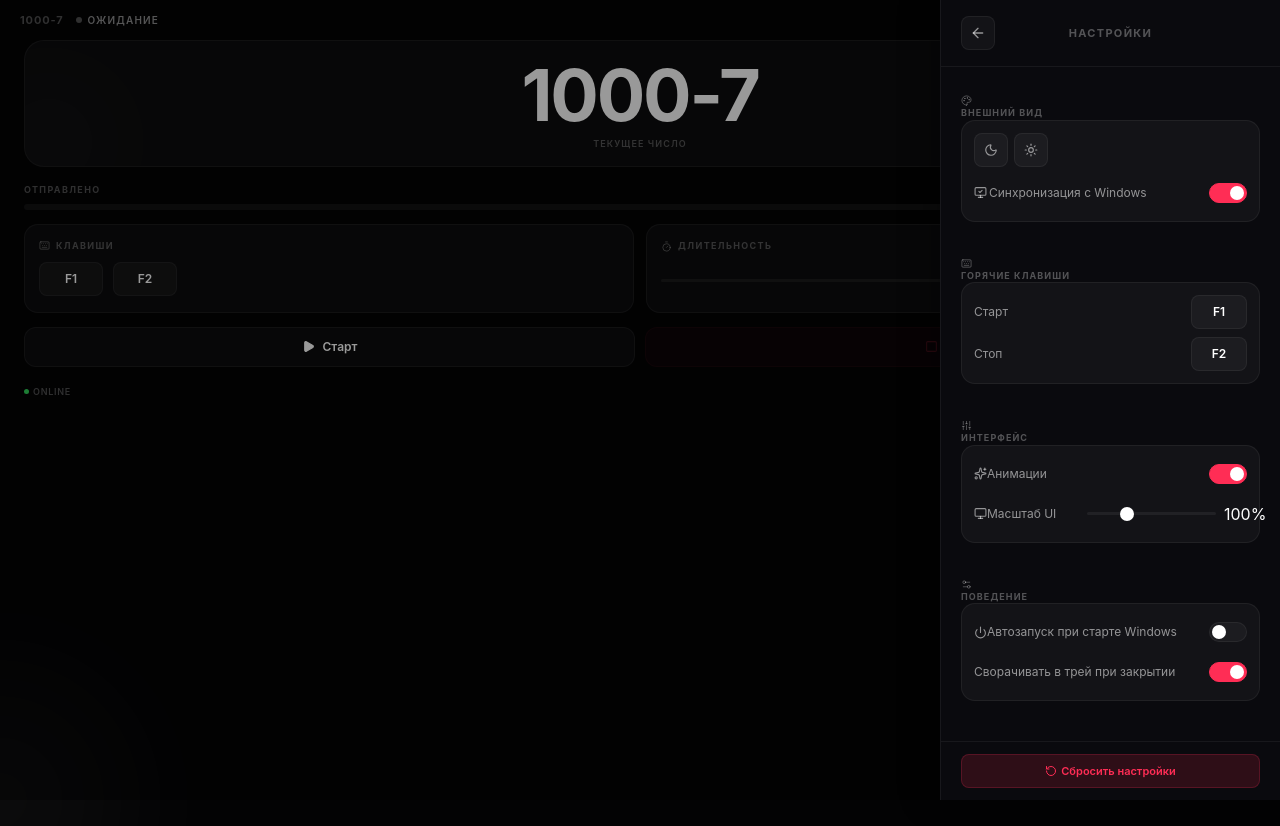
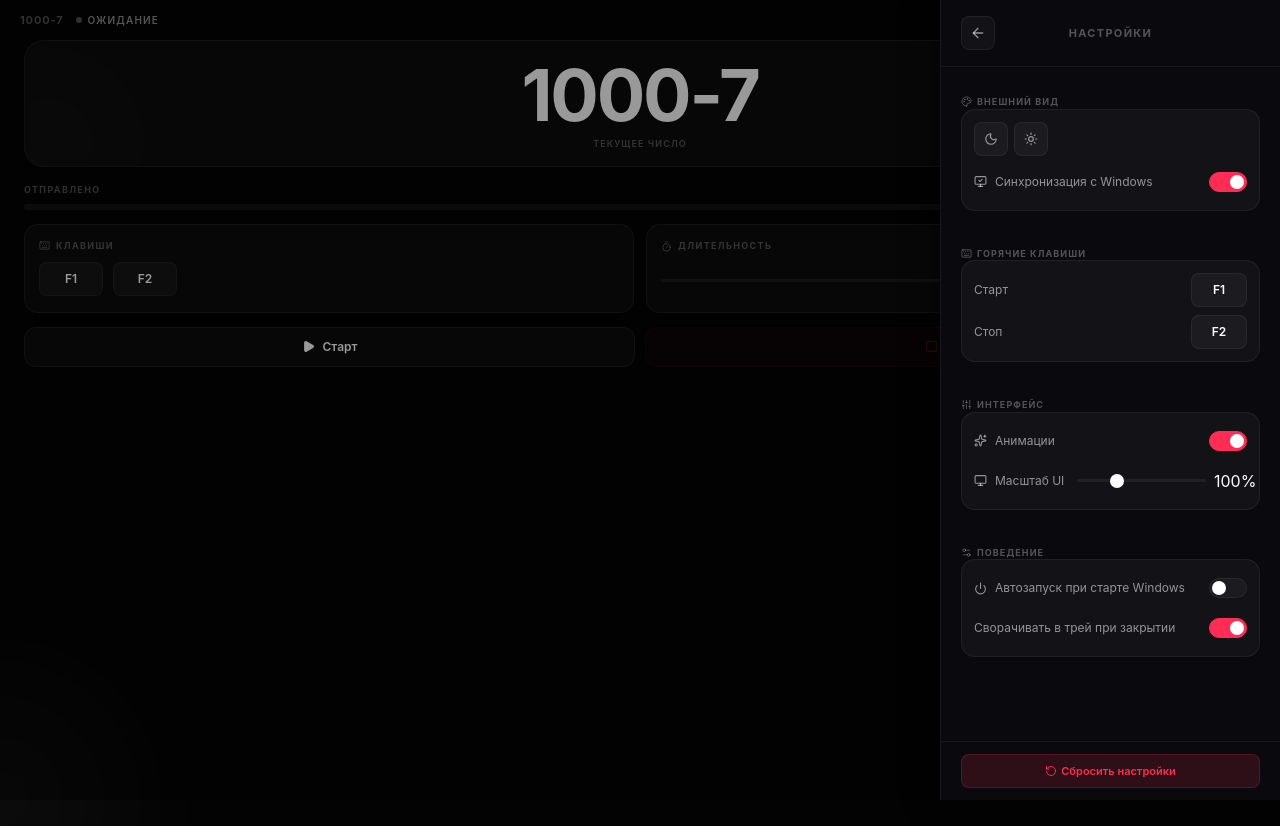
Before and after one commit to horr1ble171/1000-7, a React (Vite) app: page / in a window 1280 px wide. Both pictures are taken after a click on the button 1135 px from the left and 20 px from the top of the page. Shown: the top 826 px of the page. Built offline with nearby package versions, Linux system fonts and the light colour scheme.

Commit message:
fix: empty bottom space removed, online badge removed, settings icon spacing fixed, scale slider overflow fixed

```diff
--- a/src/renderer/App.tsx
+++ b/src/renderer/App.tsx
@@ -114,11 +114,7 @@ export default function App() {
 
         <Controls onStart={handleStart} onStop={handleStop} status={status} />
 
-        <div className="footer-row">
-          <span className="footer-item">
-            <span className={`network-dot ${online ? 'online' : 'offline'}`} />
-            {online ? 'Online' : 'Offline'}
-          </span>
+        <div className="footer-row" style={{ justifyContent: 'flex-end' }}>
           <span className="footer-item">v1.0.0</span>
         </div>
       </div>
--- a/src/renderer/components/Settings.tsx
+++ b/src/renderer/components/Settings.tsx
@@ -93,7 +93,7 @@ export function Settings({ isOpen, onClose }: SettingsProps) {
 
   const Row = ({ label, icon, children }: any) => (
     <div className="settings-row">
-      <span className="settings-label-text">{icon}{label}</span>
+      <span className="settings-label-text">{icon && <span style={{ display: 'flex' }}>{icon}</span>}{label}</span>
       {children}
     </div>
   )
@@ -109,13 +109,13 @@ export function Settings({ isOpen, onClose }: SettingsProps) {
       <div className="settings-body">
         {/* Внешний вид */}
         <div className="settings-group">
-          <div className="settings-group-label"><Palette size={11} style={{ marginRight: 4, verticalAlign: -1 }} />Внешний вид</div>
+          <div className="settings-group-label" style={{ display: 'flex', alignItems: 'center', gap: 5 }}><Palette size={11} />Внешний вид</div>
           <div className={window.innerHeight > 700 ? 'glass-card' : ''} style={window.innerHeight <= 700 ? { padding: '8px 0' } : { padding: 12 }}>
             <div style={{ display: 'flex', gap: 6, marginBottom: 10 }}>
               <button className={`theme-btn ${!syncThemeWithOS && theme === 'dark' ? 'active' : ''}`} onClick={() => handleTheme('dark')}><Moon size={14} /></button>
               <button className={`theme-btn ${!syncThemeWithOS && theme === 'light' ? 'active' : ''}`} onClick={() => handleTheme('light')}><Sun size={14} /></button>
             </div>
-            <Row label="Синхронизация с Windows" icon={<MonitorCheck size={13} style={{ marginRight: 2 }} />}>
+            <Row label="Синхронизация с Windows" icon={<MonitorCheck size={13} />}>
               <div className={`toggle-switch ${syncThemeWithOS ? 'active' : ''}`} onClick={toggleSync} />
             </Row>
           </div>
@@ -123,7 +123,7 @@ export function Settings({ isOpen, onClose }: SettingsProps) {
 
         {/* Горячие клавиши */}
         <div className="settings-group">
-          <div className="settings-group-label"><Keyboard size={11} style={{ marginRight: 4, verticalAlign: -1 }} />Горячие клавиши</div>
+          <div className="settings-group-label" style={{ display: 'flex', alignItems: 'center', gap: 5 }}><Keyboard size={11} />Горячие клавиши</div>
           <div className="glass-card" style={{ padding: 12 }}>
             <Row label="Старт">
               <button className={`hotkey-pill ${listening === 'start' ? 'listening' : ''}`} style={{ minWidth: 56 }} onClick={() => handleHotkeyClick('start')}>
@@ -140,15 +140,15 @@ export function Settings({ isOpen, onClose }: SettingsProps) {
 
         {/* Интерфейс */}
         <div className="settings-group">
-          <div className="settings-group-label"><Sliders size={11} style={{ marginRight: 4, verticalAlign: -1 }} />Интерфейс</div>
+          <div className="settings-group-label" style={{ display: 'flex', alignItems: 'center', gap: 5 }}><Sliders size={11} />Интерфейс</div>
           <div className="glass-card" style={{ padding: 12 }}>
             <Row label="Анимации" icon={<Sparkles size={13} />}>
               <div className={`toggle-switch ${animations ? 'active' : ''}`} onClick={toggleAnim} />
             </Row>
             <Row label="Масштаб UI" icon={<Monitor size={13} />}>
-              <div style={{ display: 'flex', alignItems: 'center', gap: 8, flex: 1, maxWidth: 160 }}>
+              <div style={{ display: 'flex', alignItems: 'center', gap: 8, flex: 1, maxWidth: 170 }}>
                 <input type="range" className="scale-slider" min={80} max={150} step={5} value={uiScale} onChange={handleScale} />
-                <span className="scale-value">{uiScale}%</span>
+                <span className="scale-value" style={{ minWidth: 32, textAlign: 'right' }}>{uiScale}%</span>
               </div>
             </Row>
           </div>
@@ -156,7 +156,7 @@ export function Settings({ isOpen, onClose }: SettingsProps) {
 
         {/* Поведение */}
         <div className="settings-group">
-          <div className="settings-group-label"><Settings2 size={11} style={{ marginRight: 4, verticalAlign: -1 }} />Поведение</div>
+          <div className="settings-group-label" style={{ display: 'flex', alignItems: 'center', gap: 5 }}><Settings2 size={11} />Поведение</div>
           <div className="glass-card" style={{ padding: 12 }}>
             <Row label="Автозапуск при старте Windows" icon={<Power size={13} />}>
               <div className={`toggle-switch ${autoStart ? 'active' : ''}`} onClick={toggleAutoStart} />
--- a/src/renderer/styles/globals.css
+++ b/src/renderer/styles/globals.css
@@ -141,6 +141,10 @@ html, body {
   gap: var(--sp-14);
   overflow-y: auto;
   min-height: 0;
+}
+
+.content > :last-child {
+  margin-top: auto;
 }
 
 /* ─── Cards ───────────────────────────────────────────────── */
@@ -431,7 +435,7 @@ html, body {
   color: var(--text-secondary);
   display: flex;
   align-items: center;
-  gap: var(--sp-6);
+  gap: 8px;
 }
 
 .settings-backdrop {
@@ -471,17 +475,6 @@ html, body {
   gap: var(--sp-4);
 }
 
-/* ─── Network Badge ────────────────────────────────────────── */
-.network-dot {
-  width: 5px;
-  height: 5px;
-  border-radius: 50%;
-  flex-shrink: 0;
-}
-
-.network-dot.online { background: #30d158; }
-.network-dot.offline { background: var(--accent); }
-
 /* ─── Split Row ────────────────────────────────────────────── */
 .split-row {
   display: flex;
```
